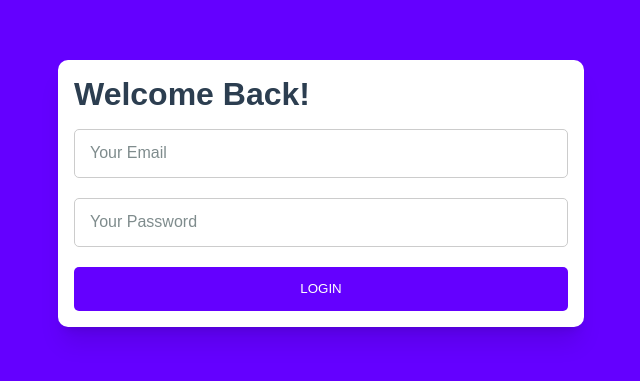
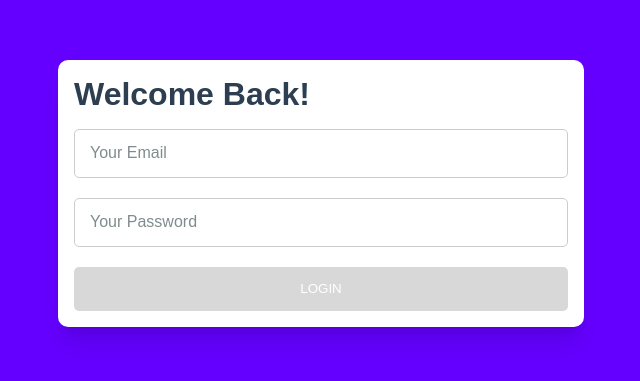
Before and after one commit to obayalhusein/edm-task, a React (Vite) app: page /login in a window 1280 px wide. Shown: the part 207-588 px from the top of the page, without its empty margins (319-959 px from the left). Built offline with nearby package versions, Linux system fonts and the light colour scheme.

Commit message:
add disabled button to login

```diff
--- a/src/components/UiElements/UiButton/index.tsx
+++ b/src/components/UiElements/UiButton/index.tsx
@@ -7,13 +7,14 @@ interface UiButtonProps {
     color?: 'primary' | 'warn' | 'error';
     fill?: 'text' | 'outline';
     fullWidth?: boolean;
+    disabled?: boolean;
     children?: ReactNode;
     onClick: (e: FormEvent) => void;
 }
 
-const UiButton: React.FC<UiButtonProps> = ({ label, type, color, fill, fullWidth, children, onClick }) => {
+const UiButton: React.FC<UiButtonProps> = ({ label, type, color, fill, fullWidth, disabled, children, onClick }) => {
     return (
-        <button type={type} className={`ui-button ${color || ''} ${fill || ''} ${fullWidth ? 'full-width' : ''}`} onClick={onClick}>
+        <button type={type} className={`ui-button ${color || ''} ${fill || ''} ${fullWidth ? 'full-width' : ''}`} onClick={onClick} disabled={disabled}>
           {label ? label : children }
         </button>
     );
--- a/src/components/UiElements/UiButton/style.scss
+++ b/src/components/UiElements/UiButton/style.scss
@@ -88,6 +88,11 @@
         width: 100%;
     }
 
+    &[disabled] {
+        background: #d8d8d8;
+        cursor: default;
+    }
+
     + .ui-button,
     + .ui-text-input {
         margin-inline-start: .75rem;
--- a/src/pages/Login/index.tsx
+++ b/src/pages/Login/index.tsx
@@ -82,6 +82,7 @@ const LoginPage: React.FC = () => {
                 label="Login"
                 type="submit"
                 color="primary"
+                disabled={!!isEmailValid(formData.identifier) || !!isPasswordValid(formData.password)}
                 fullWidth
                 onClick={handleSubmit}
               />
```
